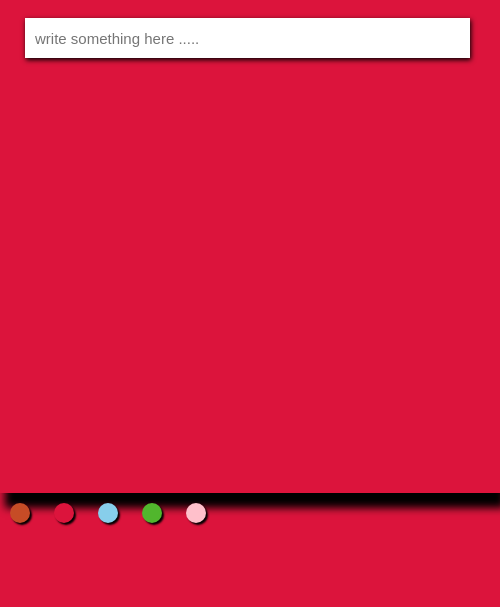
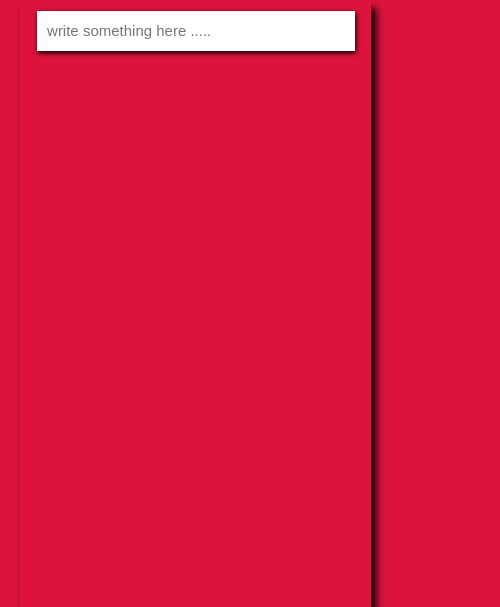
Before and after one commit to Utkarshgupta00/todo.github.io, a plain HTML site: page index.html in a window 390 px wide. Shown: the part 237-844 px from the top of the page, 500 px wide, since content can reach past the window. Drawn offline with Linux system fonts and the light colour scheme; a web font is replaced by a local one.

Commit message:
create mobile response

```diff
--- a/style.css
+++ b/style.css
@@ -100,3 +100,13 @@
         .crimson{
             background : crimson;
         }
+@media (max-width : 700px){
+
+    .box{
+        width : 90%;
+        height : 800px;
+    }
+    .color{
+        margin-top : 150px;
+    }
+}
```
